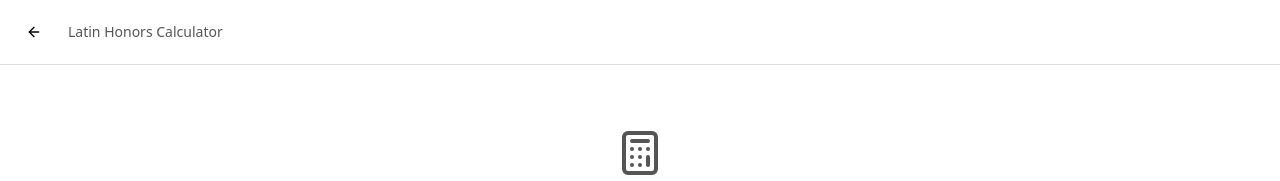
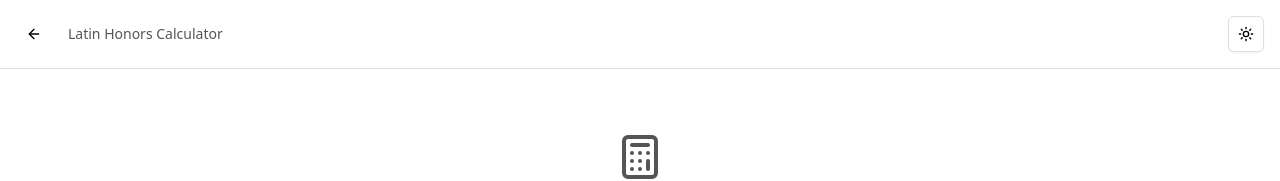
Before and after one commit to jpcsapc/APC-Honors-Checker, a Next.js app: page /latin-honors in a window 1280 px wide. Shown: the top 181 px of the page. Built offline with nearby package versions, Linux system fonts and the light colour scheme.

Commit message:
Revert "test&chore: removed unsused ThemeToggle import"
This reverts commit f2dc82282f7cd09c39fbed3652afeb8fbe660430.

```diff
--- a/src/app/faqs/page.tsx
+++ b/src/app/faqs/page.tsx
@@ -9,6 +9,7 @@ import {
 } from "@/components/ui/accordion"
 import { ArrowLeft, HelpCircle } from "lucide-react"
 import Link from "next/link"
+import { ThemeToggle } from "@/components/theme-toggle"
 
 export default function FAQPage() {
   const faqSections = [
@@ -96,6 +97,7 @@ export default function FAQPage() {
               </Link>
               <h1 className="text-sm text-muted-foreground">Frequently Asked Questions</h1>
             </div>
+            <ThemeToggle />
           </div>
         </div>
       </header>
--- a/src/app/honors/page.tsx
+++ b/src/app/honors/page.tsx
@@ -1,10 +1,13 @@
 "use client"
 import * as React from 'react';
-import { Button } from "@/components/ui/button";
-import { ArrowLeft, Calculator } from "lucide-react";
+import { Button } from "@/components/ui/button"
+import { ArrowLeft, Calculator } from "lucide-react"
+// ToggleLevelSelector removed — level selector no longer used (course selection is inline)
 import { TermTable } from '../../components/TermTable';
-import Link from "next/link";
 
+
+import Link from "next/link"
+import { ThemeToggle } from "@/components/theme-toggle"
 
 interface RowData {
   subjectCode: string;
@@ -180,6 +183,7 @@ export default function HonorsCalcu() {
               </Link>
               <h1 className="text-sm text-muted-foreground">Honors Calculator</h1>
             </div>
+            <ThemeToggle />
           </div>
         </div>
       </header>
--- a/src/app/latin-honors/page.tsx
+++ b/src/app/latin-honors/page.tsx
@@ -1,9 +1,10 @@
 "use client"
 import * as React from 'react';
-import { Button } from "@/components/ui/button";
-import { ArrowLeft, Calculator } from "lucide-react";
+import { Button } from "@/components/ui/button"
+import { ArrowLeft, Calculator } from "lucide-react"
 import { TermTable } from '../../components/TermTable';
-import Link from "next/link";
+import { ThemeToggle } from "@/components/theme-toggle";
+import Link from "next/link"
 
 interface RowData {
   subjectCode: string;
@@ -226,6 +227,8 @@ export default function LatinHonorsCalculator() {
             </Link>
             <h1 className="text-sm text-muted-foreground">Latin Honors Calculator</h1>
             </div>
+            <ThemeToggle/>
+
           </div>
         </div>
       </header>
```
